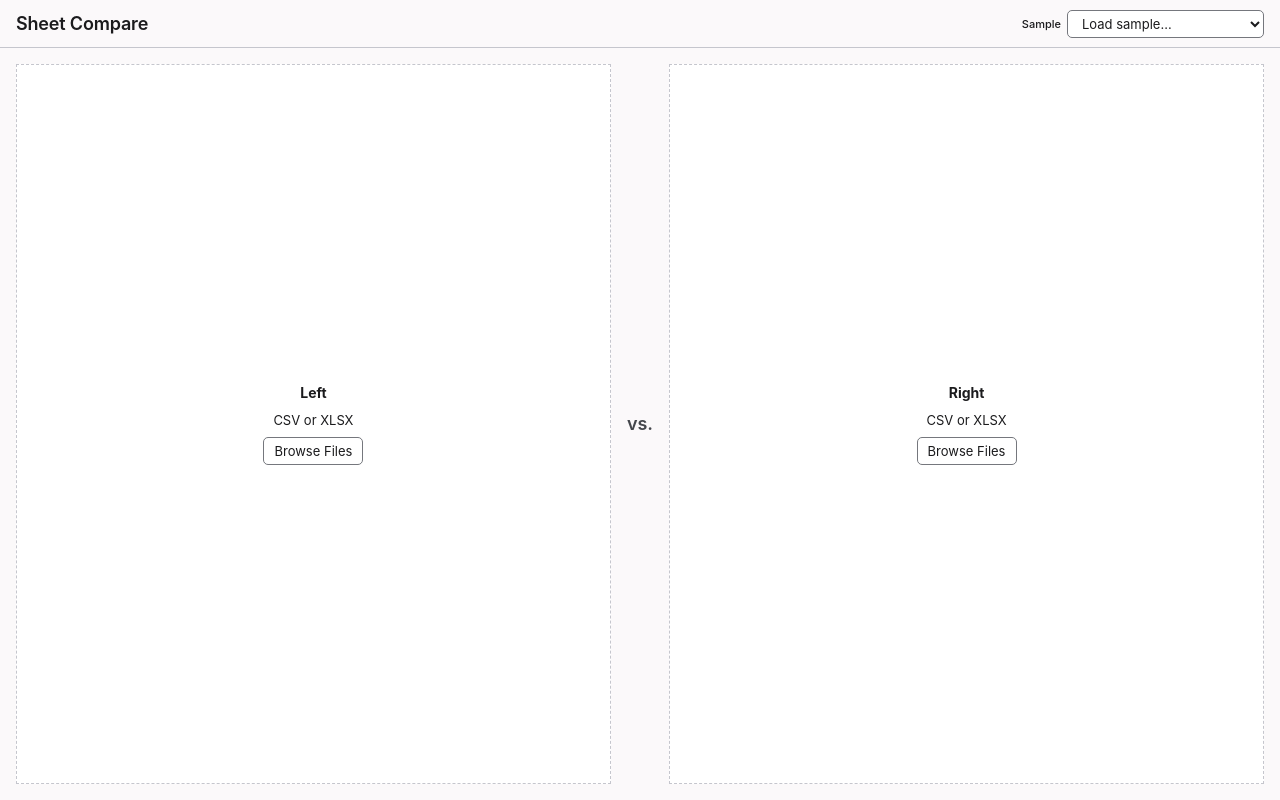
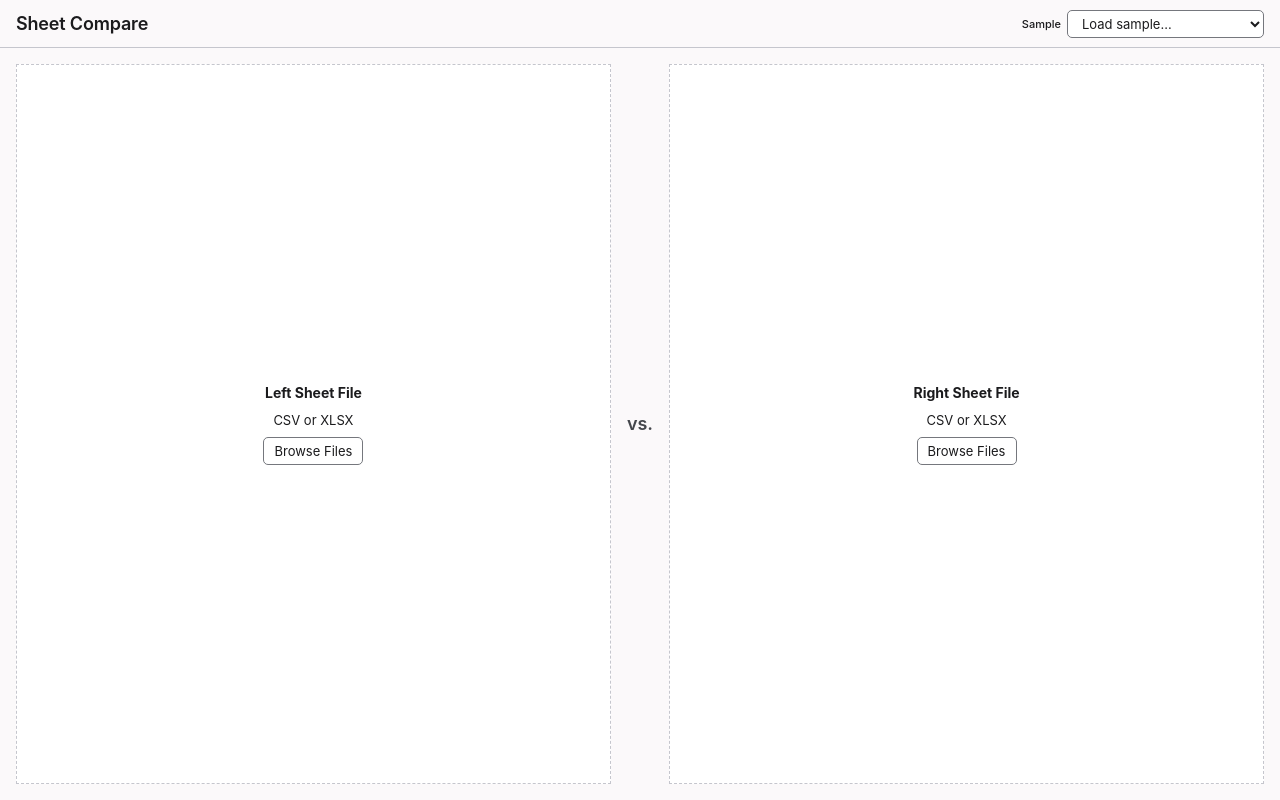
Before and after one commit to FOBshippingpoint/sheet-compare, a Svelte app: page / in a window 1280 px wide. Built offline with nearby package versions, Linux system fonts and the light colour scheme.

Commit message:
refactor: extract file input to dropzone

```diff
--- a/src/App.svelte
+++ b/src/App.svelte
@@ -10,6 +10,7 @@
   } from './lib/export.js'
   import { loadSampleFiles, sampleOptions } from './lib/sample.js'
   import SourcePreview from './lib/SourcePreview.svelte'
+  import DropZone from './lib/DropZone.svelte'
 
   const defaultOptions = {
     show_unchanged: false,
@@ -24,15 +25,12 @@
   let result = $state(null)
   let error = $state('')
   let busy = $state('')
-  let dragging = $state(null)
   let exportingHtml = $state(false)
   let exportedHtml = $state(false)
   let selectedSampleId = $state('')
   let previewSplit = $state(50)
   let verticalSplit = $state(47)
 
-  let leftInput = $state(null)
-  let rightInput = $state(null)
   let compareLayout = $state(null)
 
   const ready = $derived(left && right)
@@ -92,9 +90,6 @@
   }
 
   function dropFile(side, event) {
-    event.preventDefault()
-    dragging = null
-
     const file = event.dataTransfer.files[0]
 
     if (file) void chooseFile(side, file)
@@ -189,7 +184,7 @@
 
     if (
       hasUnsavedFiles &&
-      !window.confirm('Discard current files? Export HTML first if you want to keep this comparison.')
+      !window.confirm('Discard current files? Export first if you want to keep this comparison.')
     ) {
       return
     }
@@ -203,7 +198,6 @@
     result = null
     error = ''
     busy = ''
-    dragging = null
     exportedHtml = false
     selectedSampleId = ''
     options = { ...defaultOptions }
@@ -281,59 +275,23 @@
 
   {#if !ready}
     <section class="upload" aria-label="Choose files">
-      <section
-        class:dragging={dragging === 'left'}
-        aria-labelledby="left-title"
-        ondragover={(event) => {
-          event.preventDefault()
-          dragging = 'left'
-        }}
-        ondragleave={() => (dragging = null)}
+      <DropZone
+        title="Left Sheet File"
+        description="CSV or XLSX"
+        accept=".csv,.xlsx"
+        file={left}
+        onchange={(event) => chooseInputFile('left', event)}
         ondrop={(event) => dropFile('left', event)}
-      >
-        <h2 id="left-title">Left</h2>
-        {#if left}
-          <p class="loaded-file">{left.file.name} ({Math.ceil(left.file.size / 1024)} KB)</p>
-        {:else}
-          <p>CSV or XLSX</p>
-        {/if}
-        <button type="button" onclick={() => leftInput.click()}>Browse Files</button>
-        <input
-          bind:this={leftInput}
-          aria-label="Left file"
-          type="file"
-          accept=".csv,.xlsx"
-          onchange={(event) => chooseInputFile('left', event)}
-        />
-      </section>
-
+      />
       <p class="versus">vs.</p>
-
-      <section
-        class:dragging={dragging === 'right'}
-        aria-labelledby="right-title"
-        ondragover={(event) => {
-          event.preventDefault()
-          dragging = 'right'
-        }}
-        ondragleave={() => (dragging = null)}
+      <DropZone
+        title="Right Sheet File"
+        description="CSV or XLSX"
+        accept=".csv,.xlsx"
+        file={right}
+        onchange={(event) => chooseInputFile('right', event)}
         ondrop={(event) => dropFile('right', event)}
-      >
-        <h2 id="right-title">Right</h2>
-        {#if right}
-          <p class="loaded-file">{right.file.name} ({Math.ceil(right.file.size / 1024)} KB)</p>
-        {:else}
-          <p>CSV or XLSX</p>
-        {/if}
-        <button type="button" onclick={() => rightInput.click()}>Browse Files</button>
-        <input
-          bind:this={rightInput}
-          aria-label="Right file"
-          type="file"
-          accept=".csv,.xlsx"
-          onchange={(event) => chooseInputFile('right', event)}
-        />
-      </section>
+      />
     </section>
   {:else}
     <section
--- a/src/app.css
+++ b/src/app.css
@@ -169,7 +169,15 @@ main {
   gap: 16px;
   padding: 16px;
 
-  section {
+  .versus {
+    align-self: center;
+    color: var(--on-surface-variant);
+    font-size: 18px;
+    font-weight: 600;
+  }
+}
+
+.dropzone {
   min-height: 300px;
   display: grid;
   place-content: center;
@@ -177,16 +185,16 @@ main {
   gap: 8px;
   border: 1px dashed var(--outline-variant);
   background: var(--surface-lowest);
-
-    &.dragging {
-      border-color: var(--primary);
-      background: var(--surface-low);
-    }
-  }
+  cursor: pointer;
 
   h2,
   p {
     margin: 0;
+  }
+
+  h2 {
+    font-size: 14px;
+    line-height: 20px;
   }
 
   .loaded-file {
@@ -198,11 +206,6 @@ main {
     white-space: nowrap;
   }
 
-  h2 {
-    font-size: 14px;
-    line-height: 20px;
-  }
-
   input {
     position: absolute;
     inline-size: 1px;
@@ -210,11 +213,9 @@ main {
     opacity: 0;
   }
 
-  .versus {
-    align-self: center;
-    color: var(--on-surface-variant);
-    font-size: 18px;
-    font-weight: 600;
+  &.dragging {
+    border-color: var(--primary);
+    background: var(--surface-low);
   }
 }
 
--- /dev/null
+++ b/src/lib/DropZone.svelte
@@ -0,0 +1,36 @@
+<script>
+  let { title, description, accept, file, onchange, ondrop } = $props()
+  let fileInput = $state(null)
+  let dragging = $state(false)
+</script>
+
+<label
+  class={{ dropzone: true, dragging }}
+  ondragover={(event) => {
+    event.preventDefault()
+    dragging = true
+  }}
+  ondragleave={() => {
+    dragging = false
+  }}
+  ondrop={(event) => {
+    event.preventDefault()
+    dragging = false
+    ondrop(event)
+  }}
+>
+  <h2>{title}</h2>
+  {#if file}
+    <p class="loaded-file">{file.file.name} ({Math.ceil(file.file.size / 1024)} KB)</p>
+  {:else}
+    <p>{description}</p>
+  {/if}
+  <button type="button" onclick={() => fileInput.click()}>Browse Files</button>
+  <input
+    bind:this={fileInput}
+    aria-label={`${title} file`}
+    type="file"
+    {accept}
+    {onchange}
+  />
+</label>
--- a/src/lib/SourcePreview.svelte
+++ b/src/lib/SourcePreview.svelte
@@ -9,10 +9,10 @@
   const rows = $derived(rowsForSelectedSheet(input).slice(0, 50))
 </script>
 
-<article class="preview" aria-labelledby={titleId}>
+<section class="preview" aria-labelledby={titleId}>
   <header>
     <h2 id={titleId}>{title}</h2>
-    <p>{input.file.name} ({Math.ceil(input.file.size / 1024)} KB)</p>
+    <p title={input.file.name}>{input.file.name} ({Math.ceil(input.file.size / 1024)} KB)</p>
     {#if input.file.sheets.length > 1}
       <label class="sheet">
         Sheet
@@ -25,7 +25,7 @@
         </select>
       </label>
     {:else}
-      <p class="sheet">Sheet: {input.sheetName}</p>
+      <p class="sheet" title={input.sheetName}>Sheet: {input.sheetName}</p>
     {/if}
     <menu>
       <li><button type="button" onclick={() => fileInput.click()}>Replace File</button></li>
@@ -41,4 +41,4 @@
   </header>
 
   <TablePreview {rows} />
-</article>
+</section>
```
Lines whose indentation alone changed are shown as unchanged.
